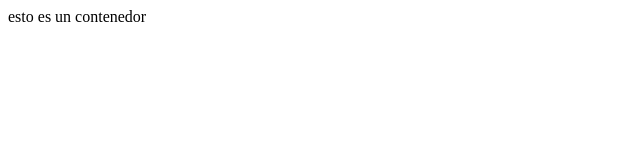
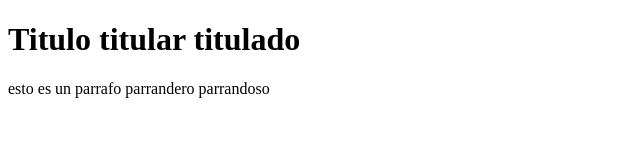
Before and after one commit to endx21/hyperblog, a plain HTML site: page index.html in a window 1280 px wide. Shown: the whole page, without its empty margins (0-640 px from the left). Drawn offline with Linux system fonts and the light colour scheme.

Commit message:
se agrego un parrafo y un titulo al html

```diff
--- a/index.html
+++ b/index.html
@@ -4,11 +4,12 @@
     <meta charset="UTF-8">
     <meta http-equiv="X-UA-Compatible" content="IE=edge">
     <meta name="viewport" content="width=device-width, initial-scale=1.0">
-    <title>Document</title>
+    <title>practica</title>
 </head>
 <body>
     <div>
-        esto es un contenedor
+        <h1>Titulo titular titulado</h1>
+        <p>esto es un parrafo parrandero parrandoso</p>
     </div>
 </body>
 </html>
```
